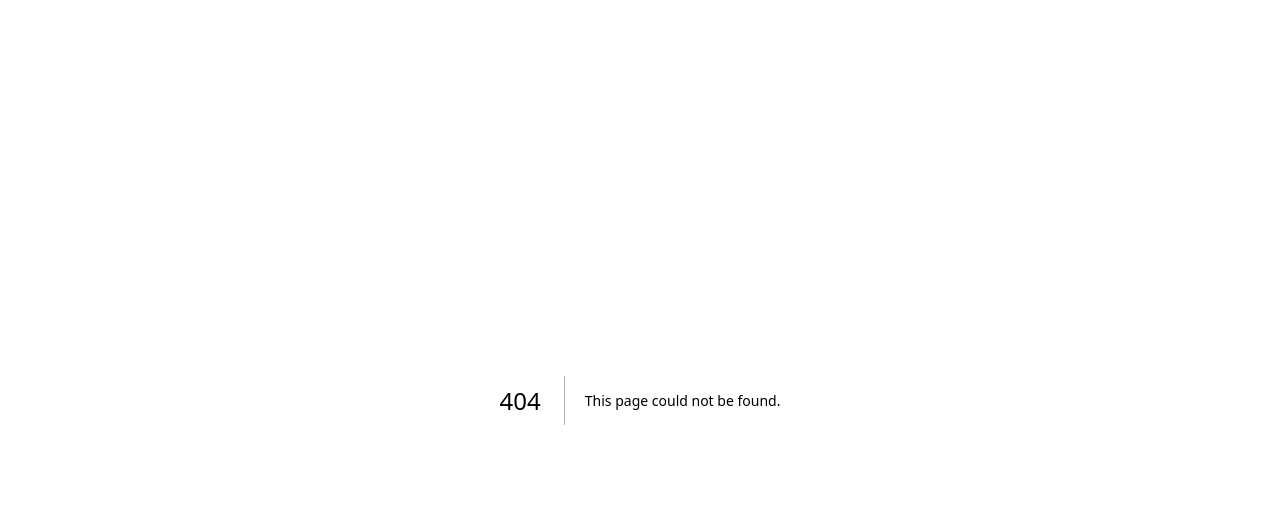
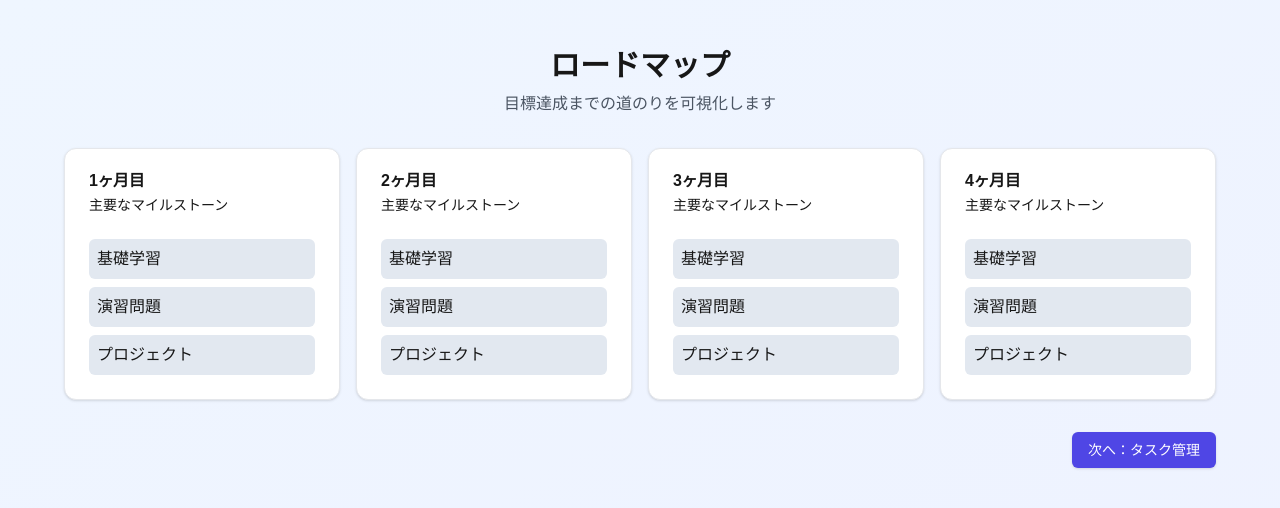
Before and after one commit to Kaiwa-Jun/front, a Next.js app: page /roadmap in a window 1280 px wide. Before the commit this address had no page. Shown: the top 508 px of the page. Built offline with nearby package versions, Linux system fonts and the light colour scheme.

Commit message:
roadmapのUI

```diff
--- /dev/null
+++ b/app/roadmap/page.tsx
@@ -0,0 +1,57 @@
+"use client";
+
+import { Button } from "@/components/ui/button";
+import {
+  Card,
+  CardContent,
+  CardDescription,
+  CardHeader,
+  CardTitle,
+} from "@/components/ui/card";
+import { useRouter } from "next/navigation";
+
+export default function Roadmap() {
+  const router = useRouter();
+
+  return (
+    <div className="min-h-screen bg-gradient-to-br from-blue-50 to-indigo-50 p-4">
+      <div className="max-w-6xl mx-auto space-y-8 pt-8">
+        <div className="text-center">
+          <h1 className="text-3xl font-bold">ロードマップ</h1>
+          <p className="text-gray-600 mt-2">
+            目標達成までの道のりを可視化します
+          </p>
+        </div>
+
+        <div className="grid grid-cols-1 md:grid-cols-4 gap-4">
+          {["1ヶ月目", "2ヶ月目", "3ヶ月目", "4ヶ月目"].map((month) => (
+            <Card key={month} className="bg-white">
+              <CardHeader>
+                <CardTitle>{month}</CardTitle>
+                <CardDescription>主要なマイルストーン</CardDescription>
+              </CardHeader>
+              <CardContent>
+                <div className="space-y-2">
+                  <div className="p-2 bg-slate-200 rounded-md">基礎学習</div>
+                  <div className="p-2 bg-slate-200 rounded-md">演習問題</div>
+                  <div className="p-2 bg-slate-200 rounded-md">
+                    プロジェクト
+                  </div>
+                </div>
+              </CardContent>
+            </Card>
+          ))}
+        </div>
+
+        <div className="flex justify-end">
+          <Button
+            onClick={() => router.push("/tasks")}
+            className="bg-indigo-600 text-white"
+          >
+            次へ：タスク管理
+          </Button>
+        </div>
+      </div>
+    </div>
+  );
+}
```
